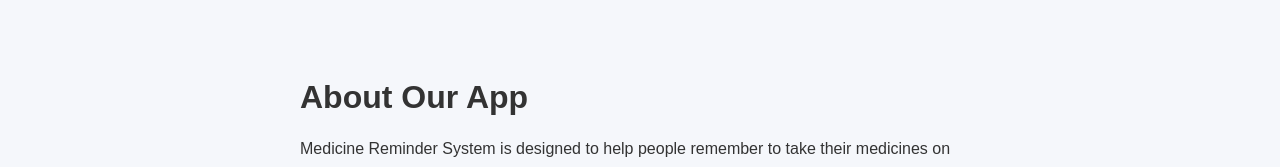
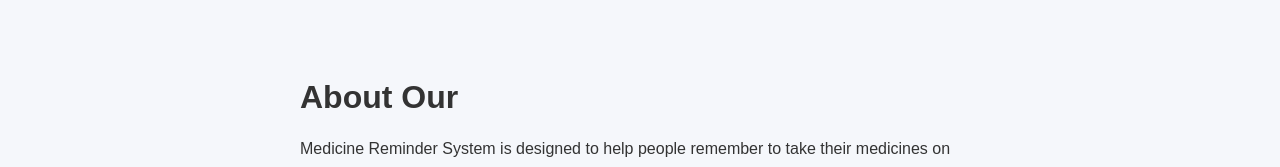
Before and after one commit to MadhuVasamsetti/Medicine_remainder, a React app in the folder frontend/: page /about in a window 1280 px wide. Shown: the part 250-417 px from the top of the page. Built offline with nearby package versions, Linux system fonts and the light colour scheme; the HTML template or start-up script is replaced by a standard one.

Commit message:
Update About.jsx

```diff
--- a/frontend/src/pages/About.jsx
+++ b/frontend/src/pages/About.jsx
@@ -6,7 +6,7 @@ return(
 
 <div className="about">
 
-<h1>About Our App</h1>
+<h1>About Our </h1>
 
 <p>
 Medicine Reminder System is designed to help people
```
